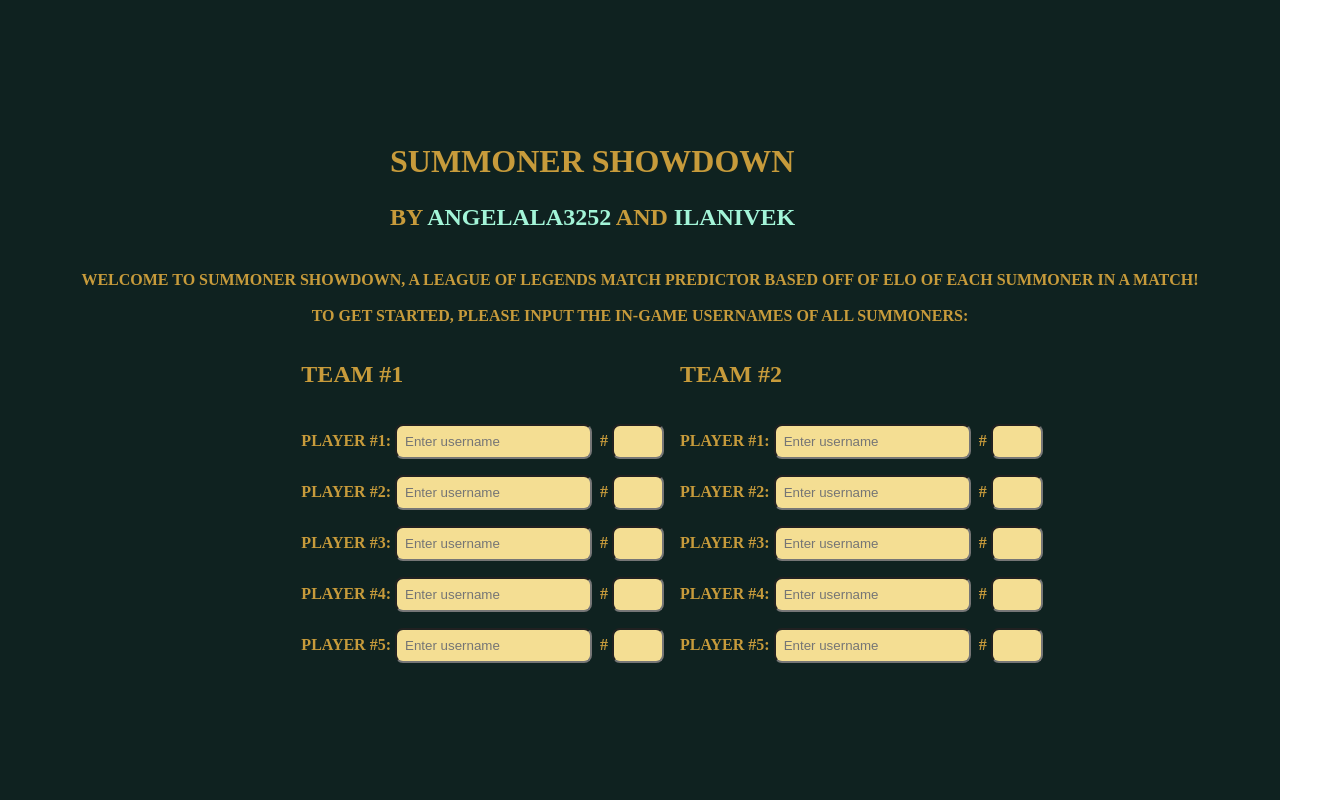
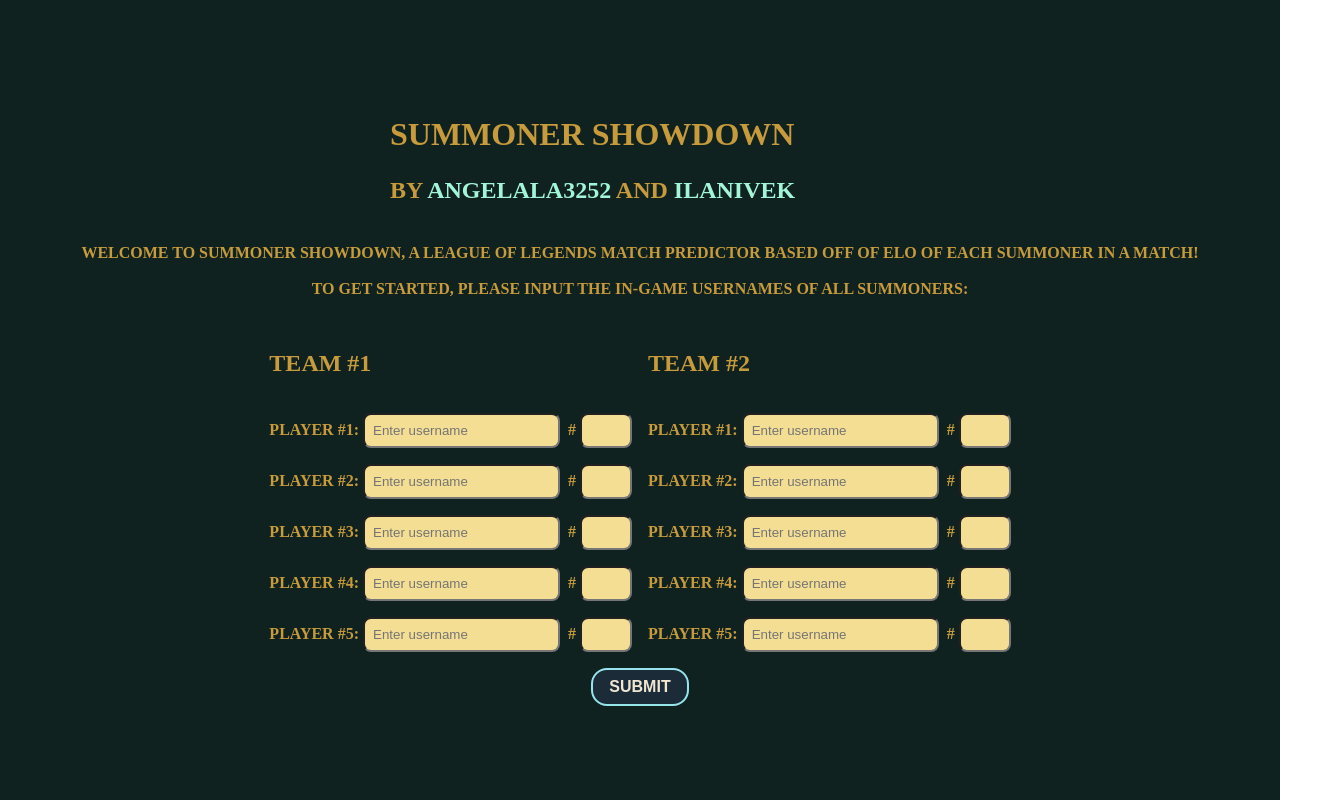
Before and after one commit to angelala3252/summoner-showdown, a React (Create React App) app in the folder frontend/: page /#/ in a window 1280 px wide. Shown: the whole page, 1328 px wide, since content can reach past the window. Built offline with nearby package versions, Linux system fonts and the light colour scheme.

Commit message:
Submit button

```diff
--- a/frontend/src/components/team-player-inputs/team-player-inputs.tsx
+++ b/frontend/src/components/team-player-inputs/team-player-inputs.tsx
@@ -8,21 +8,14 @@
     tag: string;
 }
 
-export function TeamPlayerInputs({ teamNumber }: { teamNumber: number }) {
-    const [players, setPlayers] = useState<Player[]>(
-        Array.from({ length: 5 }, () => ({
-            username: '',
-            tag: '',
-        }))
-    );
-
-    const handleUsernameChange = (index: number, value: string) => {
+export function TeamPlayerInputs({ teamNumber, players, setPlayers }) {
+    const handleUsernameChange = (index, value) => {
         const updated = [...players];
         updated[index].username = value;
         setPlayers(updated);
     };
 
-    const handleTagChange = (index: number, value: string) => {
+    const handleTagChange = (index, value) => {
         const updated = [...players];
         updated[index].tag = value;
         setPlayers(updated);
--- a/frontend/src/pages/home/home-page.css
+++ b/frontend/src/pages/home/home-page.css
@@ -52,6 +52,10 @@
     width: 100%;
     padding-left: 1rem;
     padding-right: 1rem;
+    display: flex;
+    flex-direction: column;
+    align-items: center;
+    justify-content: center;
 }
 
 .input-container {
@@ -64,3 +68,29 @@
     justify-content: center;
     margin: 1rem;
 }
+
+button {
+    background-color: #1b2c38;
+    color: #f0e6d2;
+    border: 2px solid #96e4ec;
+    border-radius: 1rem;
+    padding: 0.5rem 1rem;
+    font-size: 1rem;
+    cursor: pointer;
+    transition: background-color 0.3s ease;
+    text-transform: uppercase;
+    font-weight: 700;
+}
+
+button:hover {
+    background: linear-gradient(-45deg, #192d3a 30%, #2b7688 40%, #5cedfd 50%, #2b7688 60%, #192d3a 70%);
+    background-size: 300%;
+    background-position: 100% 0%;
+    animation: shimmer 2s linear infinite;
+}
+
+@keyframes shimmer {
+   to {
+      background-position-x: -50%
+   }
+}
--- a/frontend/src/pages/home/home-page.tsx
+++ b/frontend/src/pages/home/home-page.tsx
@@ -1,7 +1,30 @@
+import React, { useState } from 'react';
 import { TeamPlayerInputs } from '../../components/team-player-inputs/team-player-inputs';
 import './home-page.css';
 
 export function HomePage() {
+    const [team1Players, setTeam1Players] = useState(Array(5).fill({ username: '', tag: '' }));
+    const [team2Players, setTeam2Players] = useState(Array(5).fill({ username: '', tag: '' }));
+
+    const handleSubmit = async () => {
+        const payload = {
+            team1: team1Players,
+            team2: team2Players,
+        };
+        try {
+            const response = await fetch('/backend-endpoint', {
+                method: 'POST',
+                headers: { 'Content-Type': 'application/json' },
+                body: JSON.stringify(payload),
+            });
+            const data = await response.json();
+            // handle response (show result, etc.)
+            console.log(data);
+        } catch (error) {
+            console.error('Error submitting teams:', error);
+        }
+    };
+
     return (
         <main>
             <div className="page-container">
@@ -19,9 +42,10 @@
                         To get started, please input the in-game usernames of all summoners:
                     </p>
                     <div className="input-container">
-                        <TeamPlayerInputs teamNumber={1} />
-                        <TeamPlayerInputs teamNumber={2} />
+                        <TeamPlayerInputs teamNumber={1} players={team1Players} setPlayers={setTeam1Players} />
+                        <TeamPlayerInputs teamNumber={2} players={team2Players} setPlayers={setTeam2Players} />
                     </div>
+                    <button onClick={handleSubmit}>Submit</button>
                 </div>
             </div>
         </main>
```
